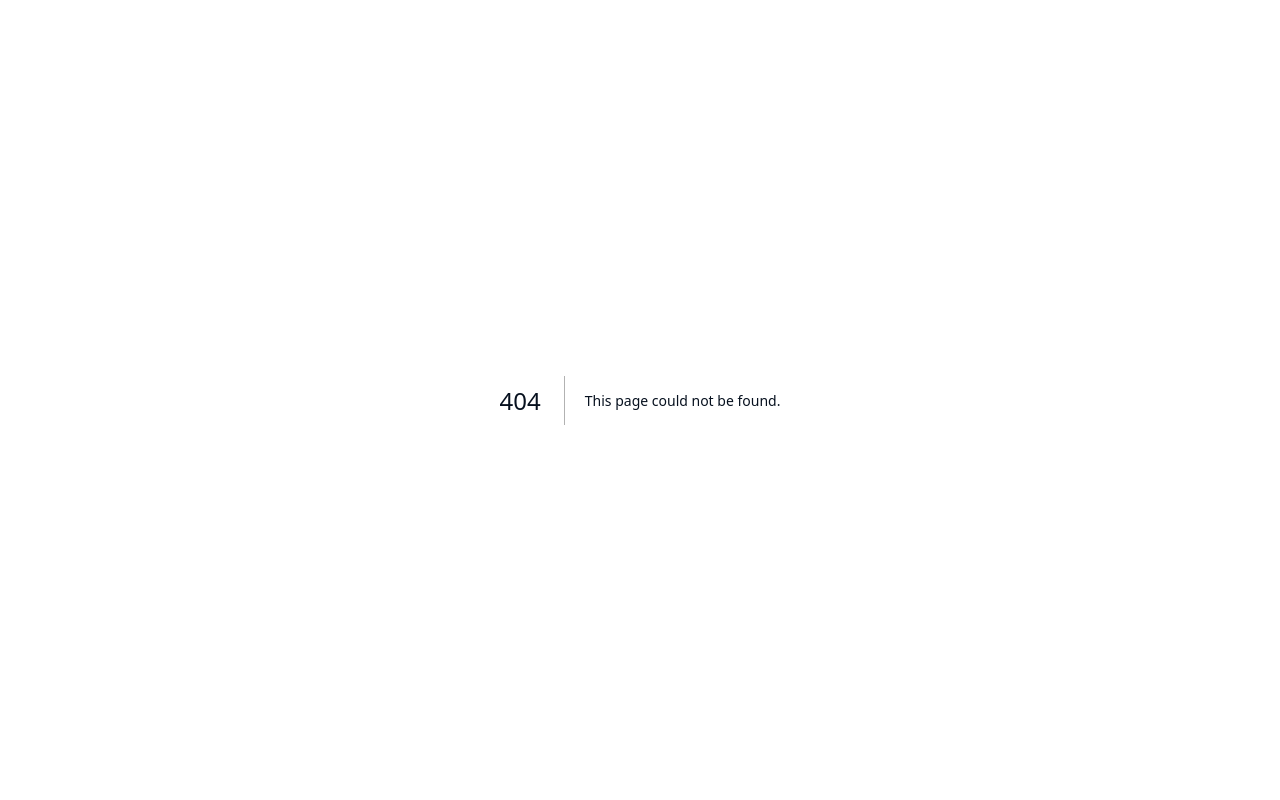
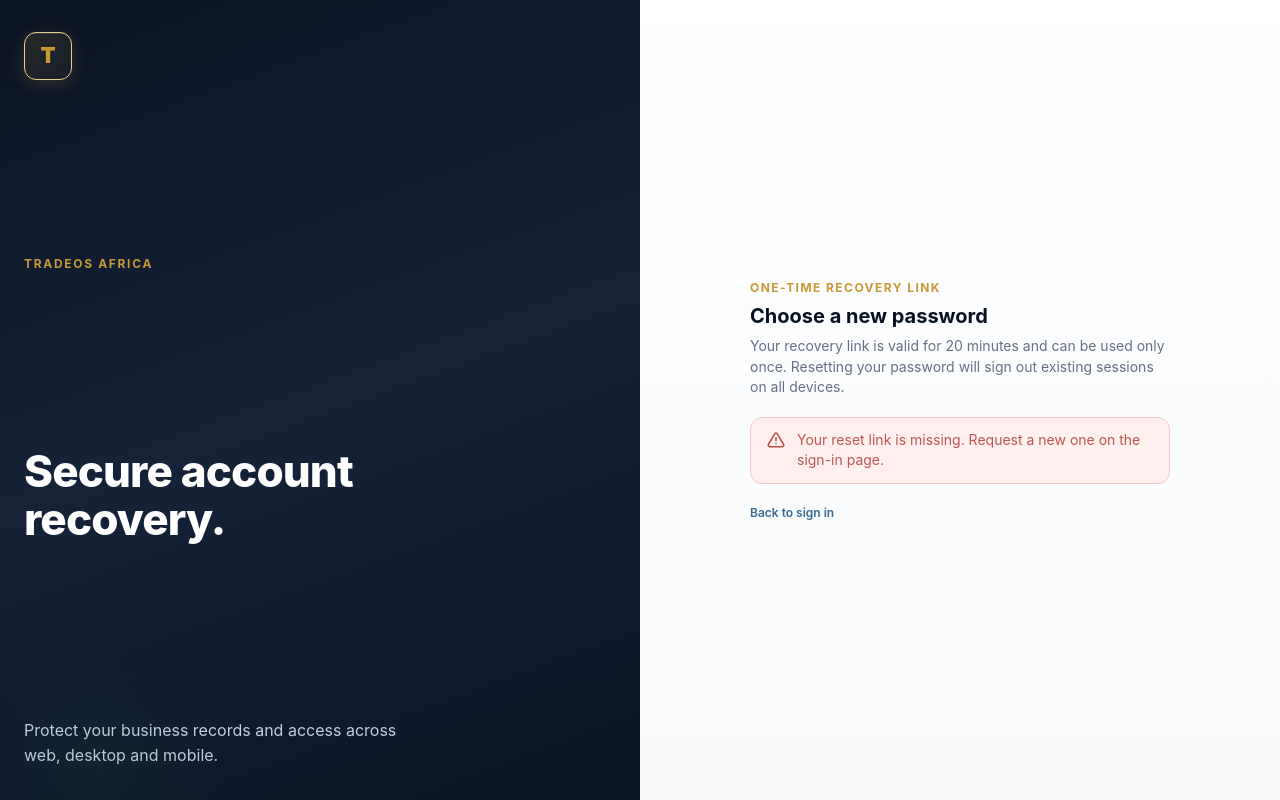
Before and after one commit to christianagbotah/tradeos-africa, a Next.js app in the folder apps/web/: page /reset-password in a window 1280 px wide. Before the commit this address had no page. Built offline with nearby package versions, Linux system fonts and the light colour scheme.

Commit message:
feat(web): expose public password reset route without requiring an active session

```diff
--- /dev/null
+++ b/apps/web/app/reset-password/page.tsx
@@ -0,0 +1,11 @@
+import type { Metadata } from "next";
+import { PasswordResetForm } from "../components/password-reset-form";
+
+export const metadata: Metadata = {
+  title: "Reset Password | TradeOS",
+  robots: { index: false, follow: false },
+};
+
+export default function ResetPasswordPage() {
+  return <PasswordResetForm />;
+}
```
